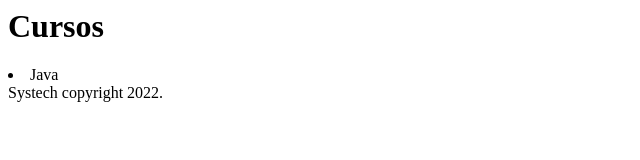
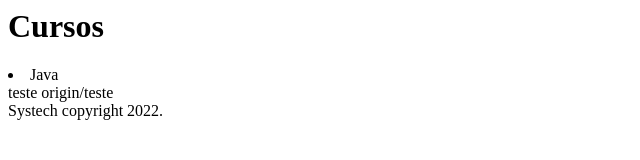
Before and after one commit to reis-luciano/AgoraERP, a plain HTML site: page index.html in a window 1280 px wide. Shown: the whole page, without its empty margins (0-640 px from the left). Drawn offline with Linux system fonts and the light colour scheme.

Commit message:
Teste de branch origin/teste

```diff
--- a/index.html
+++ b/index.html
@@ -11,6 +11,8 @@
     </body>
 
 
+    teste origin/teste
+
 
     <a email="lfurtado@me.com">
     <footer>
```
